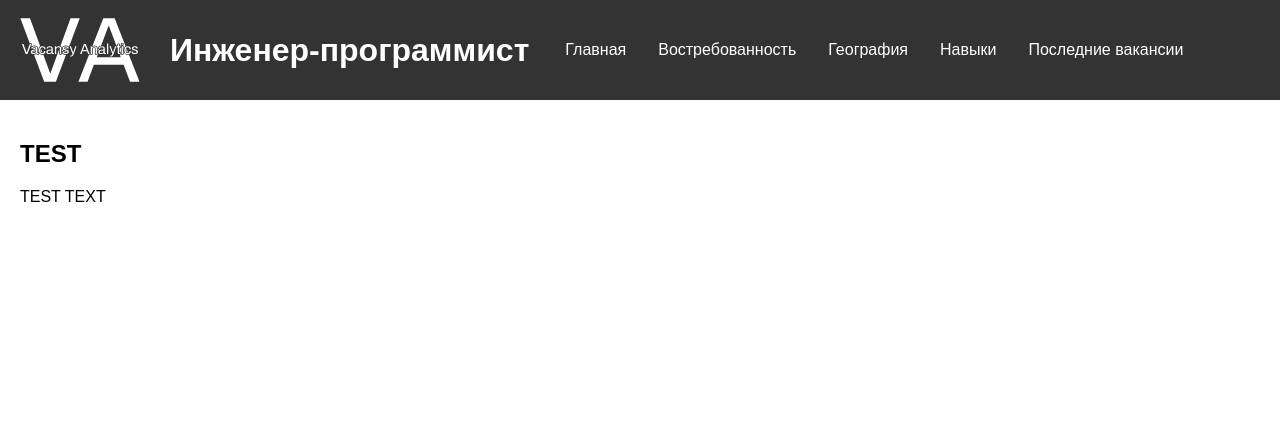
After one commit to ZNickel/JP_Zefirov, a Django app: page / in a window 1280 px wide. The commit adds this page. Shown: the top 446 px of the page. Run offline with Django 5.2, Linux system fonts and the light colour scheme.

Commit message:
Main template (header, footer and navigation bar) was extracted. Static directory and mapping have been configured

```diff
--- a/djangoProject/settings.py
+++ b/djangoProject/settings.py
@@ -1,4 +1,5 @@
 from pathlib import Path
+import os
 
 # Build paths inside the project like this: BASE_DIR / 'subdir'.
 BASE_DIR = Path(__file__).resolve().parent.parent
@@ -88,7 +89,9 @@ USE_I18N = True
 USE_TZ = True
 
 # Static files (CSS, JavaScript, Images)
-STATIC_URL = 'static/'
+BASE_DIR = os.path.dirname(os.path.dirname(os.path.abspath(__file__)))
+STATIC_URL = '/static/'
+STATICFILES_DIRS = [os.path.join(BASE_DIR, 'static')]
 
 # Default primary key field type
 DEFAULT_AUTO_FIELD = 'django.db.models.BigAutoField'
--- a/djangoProject/urls.py
+++ b/djangoProject/urls.py
@@ -17,6 +17,9 @@ Including another URLconf
 from django.contrib import admin
 from django.urls import path
 
+from main_app.views import main
+
 urlpatterns = [
     path('admin/', admin.site.urls),
+    path('', main),
 ]
--- a/main_app/views.py
+++ b/main_app/views.py
@@ -1 +1,5 @@
 from django.shortcuts import render, redirect
+
+
+def main(request):
+    return render(request, 'main_page.html')
--- a/templates/index.html
+++ b/templates/base.html
@@ -1,16 +1,19 @@
+{% load static %}
+
 <!DOCTYPE html>
 <html lang="ru">
 <head>
     <meta charset="UTF-8">
     <meta name="viewport" content="width=device-width, initial-scale=1.0">
-    <link rel="stylesheet" type="text/css" href="../static/css/style_index.css">
-    <title>Инженер-программист</title>
+    <link rel="stylesheet" href="{% static '/css/style_index.css' %}">
+    <title>{% block title %}{% endblock %}</title>
 </head>
 <body>
 <header class="title_div">
-    <img class="logo" src="../static/images/logo-no-background.svg" alt="Logo">
+    <img class="logo" src="{% static 'images/logo-no-background.svg' %}" alt="Logo">
     <h1 class="title">Инженер-программист</h1>
     <div class="navbar">
+        <a href="#">Главная</a>
         <a href="#">Востребованность</a>
         <a href="#">География</a>
         <a href="#">Навыки</a>
@@ -19,7 +22,7 @@
 </header>
 
 <main>
-
+    {% block content %}{% endblock %}
 </main>
 
 <footer>
--- /dev/null
+++ b/templates/main_page.html
@@ -0,0 +1,8 @@
+{% extends 'base.html' %}
+
+{% block title %}Главная{% endblock %}
+
+{% block content %}
+    <h2>TEST</h2>
+    <p>TEST TEXT</p>
+{% endblock %}
```
